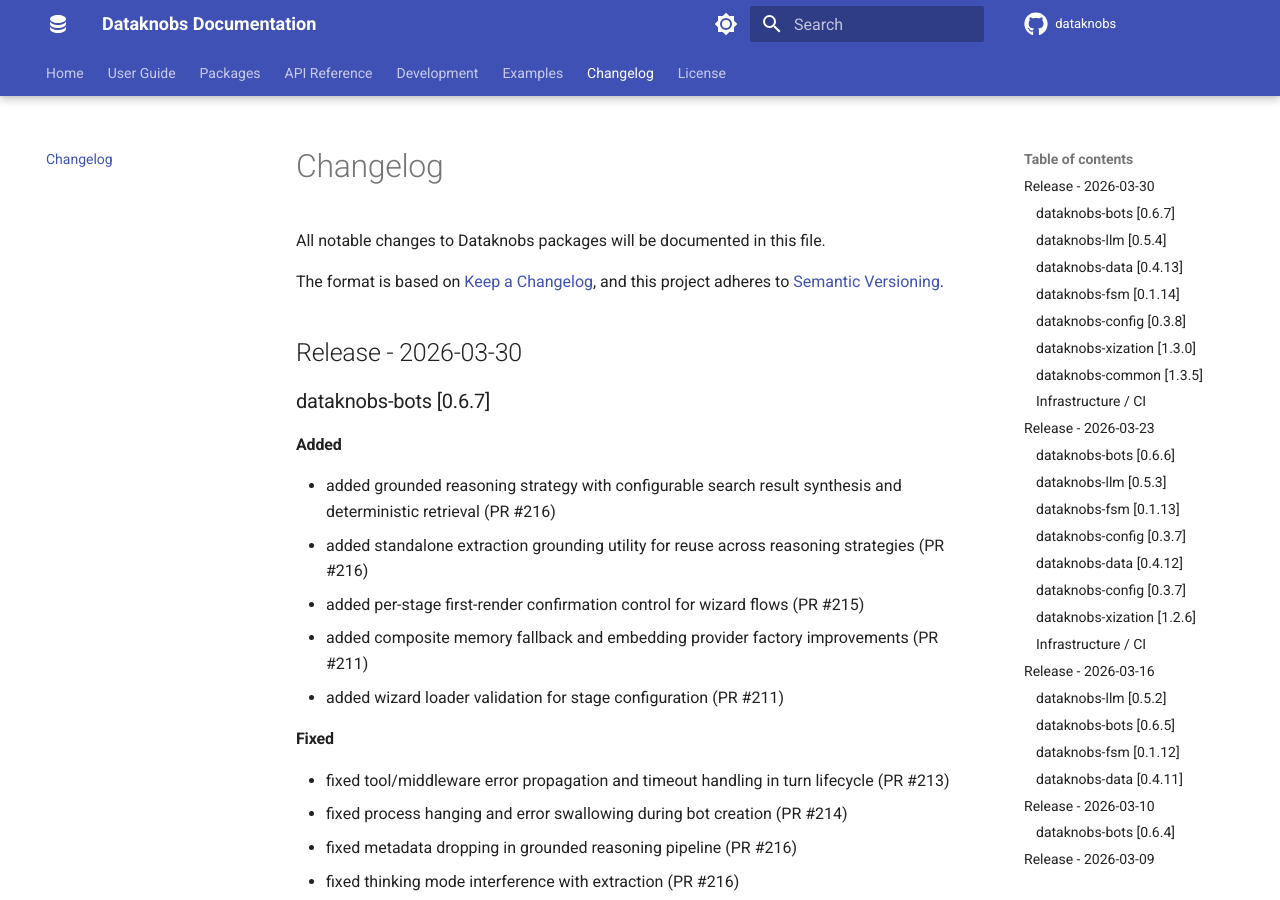
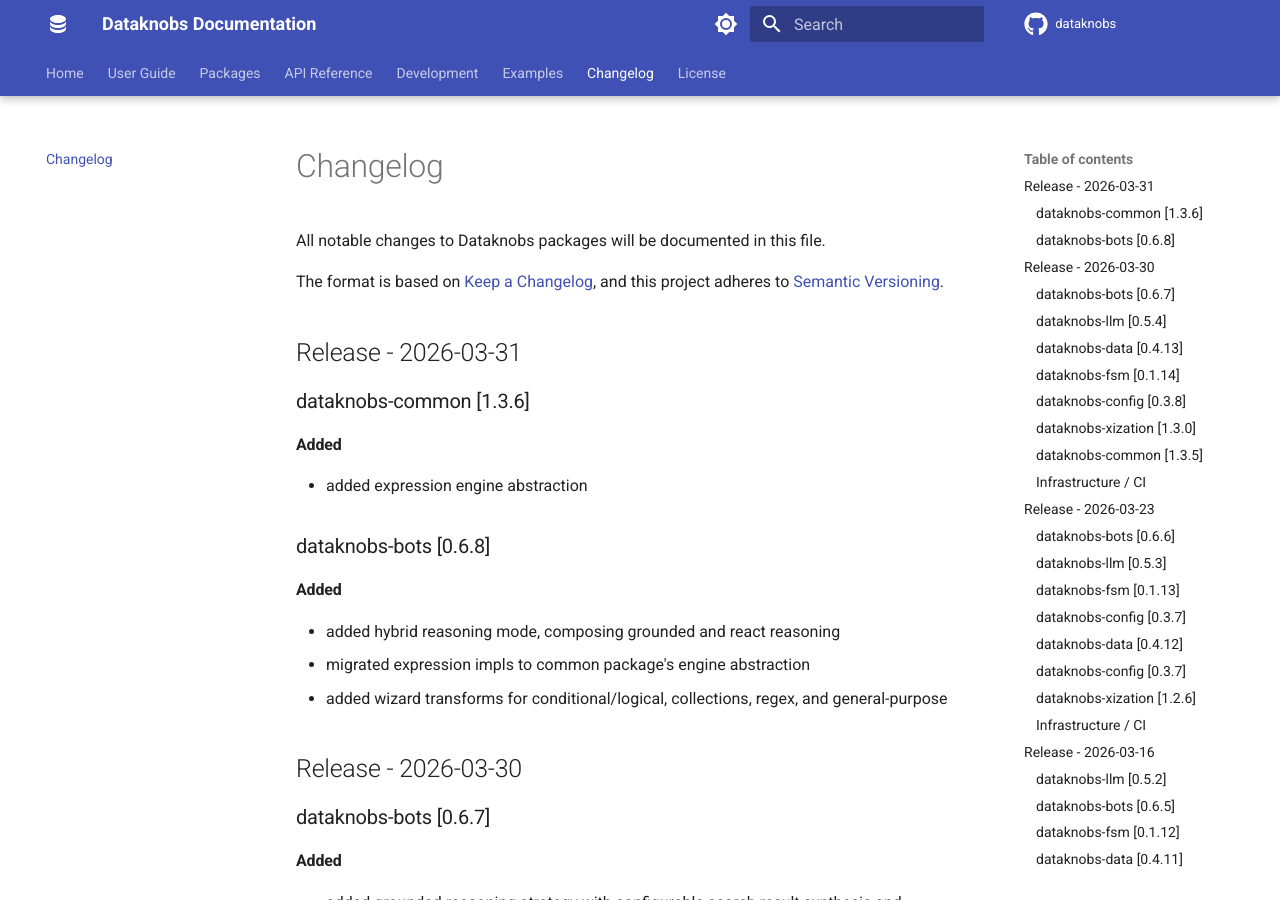
Before and after one commit to KBS-Labs/dataknobs, an MkDocs documentation site: the page built from docs/changelog.md, in a window 1280 px wide and 900 px high. Built offline with MkDocs 1.6.1 and Material for MkDocs 9.7.7, drawn with Linux system fonts in a browser that asks for light colours; comment, search, counter and statistics services are not loaded.

Commit message:
bumped versions, updated release notes

```diff
--- a/docs/changelog.md
+++ b/docs/changelog.md
@@ -4,6 +4,21 @@ All notable changes to Dataknobs packages will be documented in this file.
 
 The format is based on [Keep a Changelog](https://keepachangelog.com/en/1.0.0/),
 and this project adheres to [Semantic Versioning](https://semver.org/spec/v2.0.0.html).
+
+## Release - 2026-03-31
+
+### dataknobs-common [1.3.6]
+
+#### Added
+- added expression engine abstraction
+
+### dataknobs-bots [0.6.8]
+
+#### Added
+- added hybrid reasoning mode, composing grounded and react reasoning
+- migrated expression impls to common package's engine abstraction
+- added wizard transforms for conditional/logical, collections, regex, and general-purpose
+
 
 ## Release - 2026-03-30
 
--- a/docs/installation.md
+++ b/docs/installation.md
@@ -308,7 +308,7 @@ dataknobs-config>=0.3.8
 dataknobs-data>=0.4.13
 dataknobs-fsm>=0.1.14
 dataknobs-llm>=0.5.4
-dataknobs-bots>=0.6.7
+dataknobs-bots>=0.6.8
 dataknobs-structures>=1.0.5
 dataknobs-utils>=1.2.5
 dataknobs-xization>=1.3.0
```
Also changed, not shown: docs/index.md (+2 -2 lines), 6 other files.
